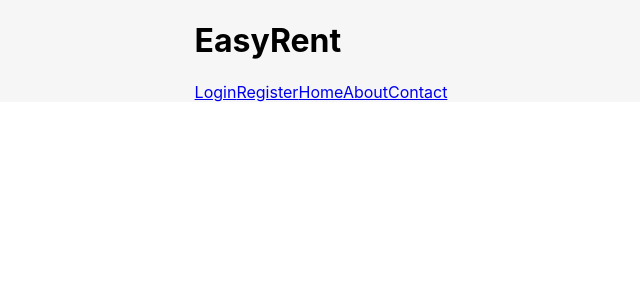
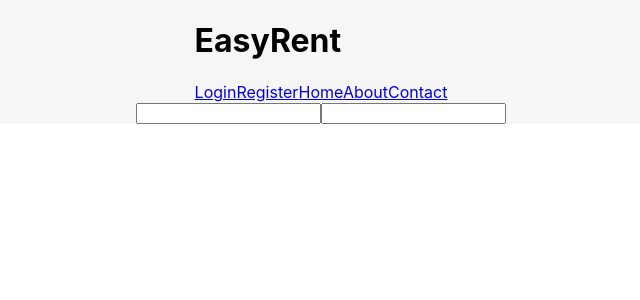
Before and after one commit to easyrent11/EasyRent, a React (Create React App) app: page /Register in a window 1280 px wide. Shown: the top 300 px of the page, without its empty margins (319-959 px from the left). Built offline with nearby package versions, Linux system fonts and the light colour scheme.

Commit message:
Added Register page

```diff
--- a/src/components/Register.js
+++ b/src/components/Register.js
@@ -2,8 +2,11 @@ import React from 'react'
 
 export default function Register() {
   return (
-    <form>
-
-    </form>
+    <>
+      <form>
+        <input/>
+        <input type='text'/>
+      </form>
+    </>
   )
 }
```
